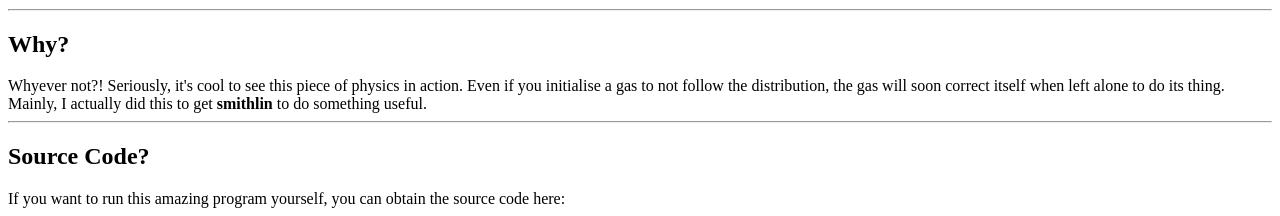
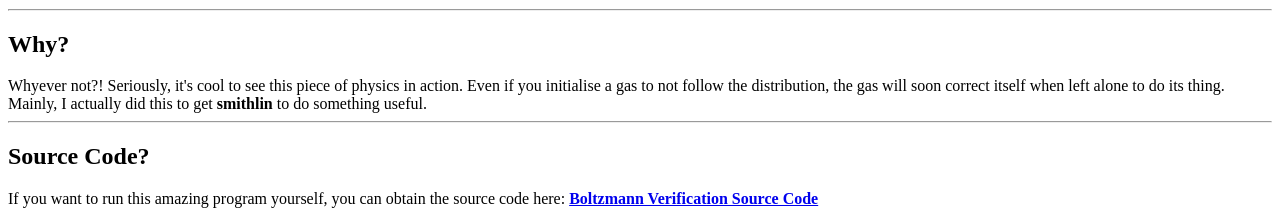
Before and after one commit to smithenator5000/miniprojects, a plain HTML site: page boltzmann.html in a window 1280 px wide. Shown: the part 751-967 px from the top of the page. Drawn offline with Linux system fonts and the light colour scheme.

Commit message:
Linked source

```diff
--- a/boltzmann.html
+++ b/boltzmann.html
@@ -15,6 +15,6 @@ The Maxwell-Boltzmann Distribution is a probability distribution which describes
 <h2> Why? </h2>
 Whyever not?! Seriously, it's cool to see this piece of physics in action. Even if you initialise a gas to not follow the distribution, the gas will soon correct itself when left alone to do its thing. Mainly, I actually did this to get <strong> smithlin </strong> to do something useful. <hr/>
 <h2> Source Code? </h2>
-If you want to run this amazing program yourself, you can obtain the source code here:
+If you want to run this amazing program yourself, you can obtain the source code here: <a href="https://github.com/smithenator5000/miniprojects/tree/master/boltzmann/source"><strong> Boltzmann Verification Source Code </strong></a>
 </body>
 </html>
```
